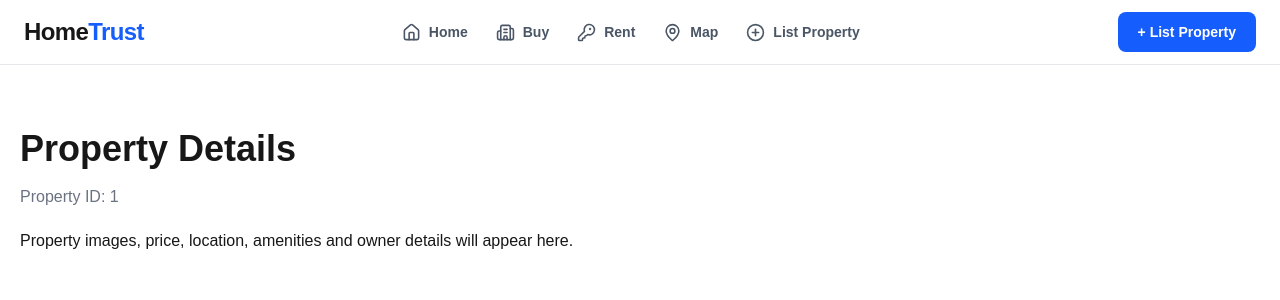
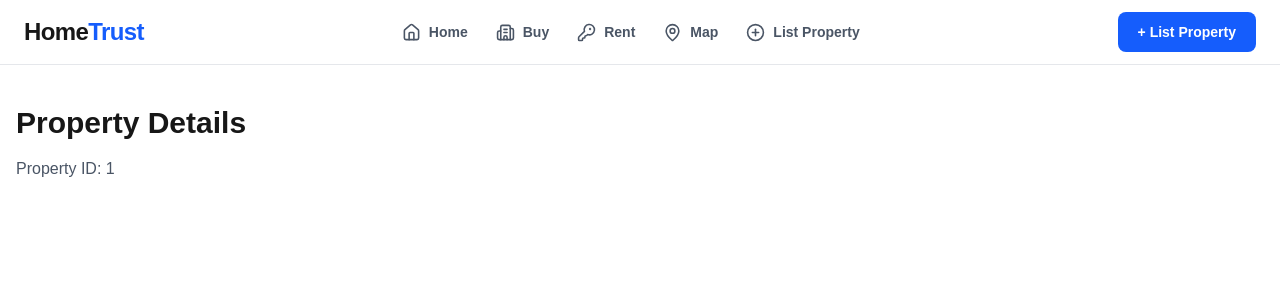
Before and after one commit to sumi198/HomeTrust, a Next.js app: page /property/1 in a window 1280 px wide. Shown: the top 300 px of the page. Built offline with nearby package versions, Linux system fonts and the light colour scheme.

Commit message:
Update page.tsx

```diff
--- a/app/property/[id]/page.tsx
+++ b/app/property/[id]/page.tsx
@@ -1,25 +1,24 @@
-type Props = {
-  params: Promise<{ id: string }>;
+export const dynamic = "force-dynamic";
+
+type PropertyPageProps = {
+  params: Promise<{
+    id: string;
+  }>;
 };
 
-export default async function PropertyDetails({
+export default async function PropertyDetailsPage({
   params,
-}: Props) {
+}: PropertyPageProps) {
   const { id } = await params;
 
   return (
-    <main className="mx-auto max-w-7xl px-5 py-16">
-      <h1 className="text-4xl font-bold">
+    <main className="mx-auto max-w-7xl px-4 py-10">
+      <h1 className="text-3xl font-bold">
         Property Details
       </h1>
 
-      <p className="mt-4 text-gray-500">
+      <p className="mt-4 text-gray-600">
         Property ID: {id}
-      </p>
-
-      <p className="mt-5">
-        Property images, price, location, amenities
-        and owner details will appear here.
       </p>
     </main>
   );
```
